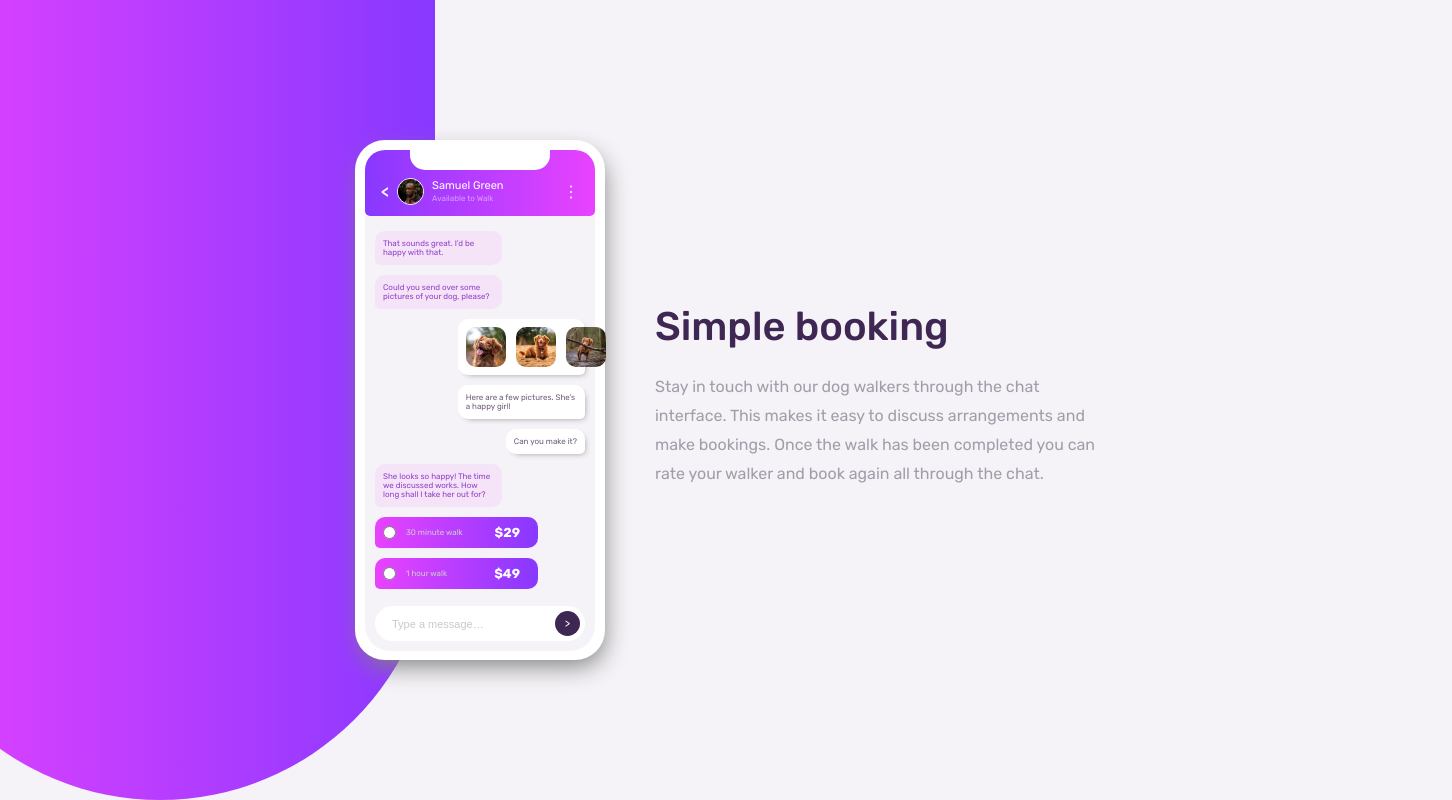
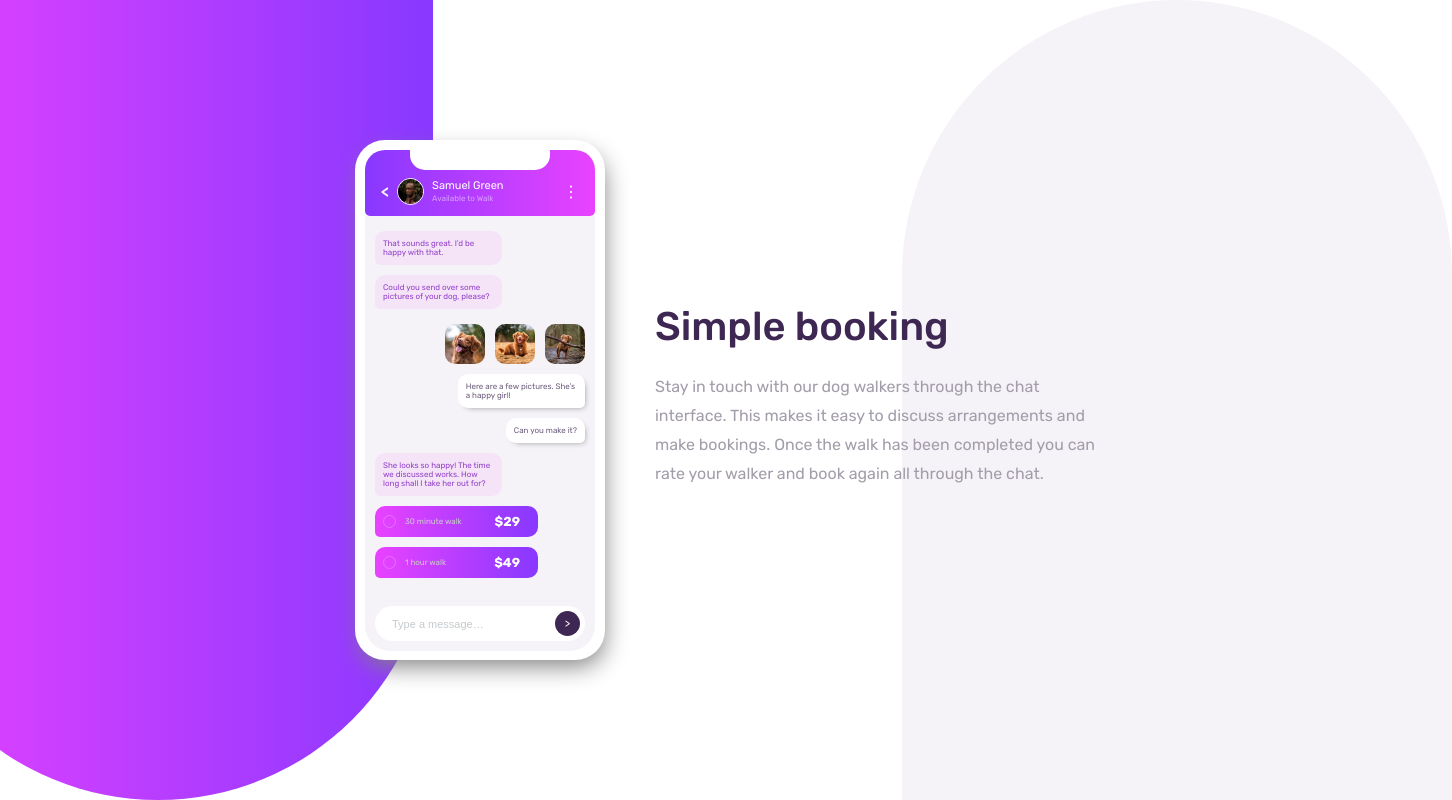
Before and after one commit to JordansGit/chat-app-css-illustration, a plain HTML site: page index.html in a window 1280 px wide. Shown: the whole page, 1452 px wide, since content can reach past the window. Drawn offline with Linux system fonts and the light colour scheme.

Commit message:
added the 2nd bg design, added custom radio button, changed the syntax of phone msg to something more resuable + it fixes the dog images

```diff
--- a/css/style.css
+++ b/css/style.css
@@ -13,13 +13,14 @@ body {
   font-size: 16px;
   align-items: center;
   position: relative;
+  background: white;
 }
 
-body, section {
+.bg-design-2, section {
   background: hsl(270, 20%, 96%);
 }
 
-.bg-design, .radio {
+.bg-design-1, .radio {
   background: linear-gradient(to right, hsl(293, 100%, 63%), hsl(264, 100%, 61%));
 }
 
@@ -30,15 +31,23 @@ body, section {
   position: absolute;
   height: 800px;
   width: 550px;
+  z-index: -1;
+  align-self: start;
+}
+
+.bg-design-1 {
   border-bottom-left-radius: 280px;
   border-bottom-right-radius: 280px;
   /*right: 972px;*/
-  right: 66%;
-  z-index: -1;
-  align-self: start;
-
+  right: 66.2%; /* looks properly alligned @ fullscreen 24inch, need to change this on media query in order to make it look decent on responsively */
 }
 
+.bg-design-2 {
+  bottom: 0;
+  border-top-left-radius: 280px;
+  border-top-right-radius: 280px;
+  left: 70.5%; /* looks properly alligned @ fullscreen 24inch, need to change this on media query in order to make it look decent on responsively */
+}
 
 
 /* PHONE SCREEN */
@@ -128,49 +137,61 @@ h2, input[type="text"] {
   padding: 8px;
 }
 
-.message-1, .message-2 {
+.message-left-text, .message-right-text {
   max-width: 53%;
 }
 
-.message-1, .radio {
+.message-left {
   border-radius: 10px 10px 10px 5px; /* corners on all except bottom left*/
 }
 
-.message-1 {
+.message-left-text {
   color: hsl(276, 55%, 52%);
   background: hsl(293, 58%, 93%);
 }
 
-.message-2 {
+.message-right {
   border-radius: 10px 10px 5px 10px; /* corners on all except bottom right*/
   justify-self: end;
+
+}
+
+.message-right-text {
   background: hsl(0, 0%, 100%);
   box-shadow: 3px 3px 6px -4px hsl(0, 0%, 50%);
   color: hsl(271, 15%, 43%);
-
 }
 
 .message-imgs {
   display: flex;
   gap: 10px;
+  padding: 5px 0 0 0;
 }
 
 .message-imgs img {
   border-radius: 10px;
 }
 
+/* PHONE SCREEN RADIO BUTTON */
+
 .radio {
   width: 70%;
   display: flex;
   align-items: center;
+  position: relative;
 }
 
 input[type="radio"] {
-  margin: 0 10px 0 0;
+  /*margin: 0 10px 0 0; */
 }
 
 label {
   color: hsl(0, 0%, 80%);
+  margin: 0 0 0 22px;
+}
+
+label:hover {
+  cursor: pointer;
 }
 
 .radio p {
@@ -181,6 +202,23 @@ label {
   font-weight: 700;
 }
 
+input[type="radio"] {
+  position: absolute;
+  opacity: 0;
+  cursor: pointer;
+}
+
+.custom-radio-button {
+  position: absolute;
+  height: 11px;
+  width: 11px;
+  border-radius: 50%;
+  border: 1px solid hsl(289, 100%, 72%);
+}
+
+input[type="radio"]:checked ~ .custom-radio-button {
+  background: hsl(289, 100%, 72%);
+}
 
 /* PHONE SCREEN- SEND MESSAGE FORM */
 .send-message {
@@ -243,22 +281,11 @@ h1 {
 }
 
 
+/* TO DO
+  last but not least, make both bg design's responsive with the phone screen div. (so it moves left at the same pace as the phone screen).
 
-/*
-  change the syntax of message1 and message2 to message-left, ...-right.
-  then add 2 classes -> message-left-radio + message-left-text. + message-right-text
-    -> so I can put my .radio class in the ...-radio class, and the ...left-... syntax that doesn't belong in radio to it's own seperate css.
-            -> this is more cleaner code.
+  phone ver of site
 
+  -> for the radio button, I could put the radio buttons contents inside the label tags
+      so it hovers on everything instead of just text. cba. just move onto next project.
 */
-
-/* TO DO
-  phone header -> add a absolute positioned div class -> make it box-content so it stays positioned on the phone div when resizing.
-  add bottom right bg design
-
-  phone radio button -> custom
-
-  re do syntax -> this will fix dog images aswell.
-
-  last but not least, make the bg design responsive with the phone screen div. (so it moves left at the same pace as the phone screen).
-*/
--- a/index.html
+++ b/index.html
@@ -15,7 +15,8 @@
 
 </head>
 <body>
-  <div class="bg-design"></div>
+  <div class="bg-design bg-design-1"></div>
+  <div class="bg-design bg-design-2"></div>
   <div class="phone-screen-outer">
     <div class="phone-screen">
       <header>
@@ -29,33 +30,35 @@
         <span class="v-ellipsis">&vellip;</span>
       </header>
       <section>
-        <div class="message message-1">
+        <div class="message message-left message-left-text">
           <p>That sounds great. I’d be happy with that.</p>
         </div>
-        <div class="message message-1">
+        <div class="message message-left message-left-text">
           <p>Could you send over some pictures of your dog, please?</p>
         </div>
-        <div class="message message-2 message-imgs">
+        <div class="message message-right message-imgs">
           <img src="images/dog-image-1.jpg" width="40" height="40">
           <img src="images/dog-image-2.jpg" width="40" height="40">
           <img src="images/dog-image-3.jpg" width="40" height="40">
         </div>
-        <div class="message message-2">
+        <div class="message message-right message-right-text">
           <p>Here are a few pictures. She’s a happy girl!</p>
         </div>
-        <div class="message message-2">
+        <div class="message message-right message-right-text">
           <p>Can you make it?</p>
         </div>
-        <div class="message message-1">
+        <div class="message message-left message-left-text">
           <p>She looks so happy! The time we discussed works. How long shall I take her out for?</p>
         </div>
-        <div class="message radio">
+        <div class="message message-left radio">
           <input type="radio" name="walk" id="30min" value="30min">
+          <div class="custom-radio-button"></div>
           <label for="30min">30 minute walk</label>
           <p>$29</p>
         </div>
-        <div class="message radio">
+        <div class="message message-left radio">
           <input type="radio" name="walk" id="60min" value="60min">
+          <div class="custom-radio-button"></div>
           <label for="60min">1 hour walk</label>
           <p>$49</p>
         </div>
```
